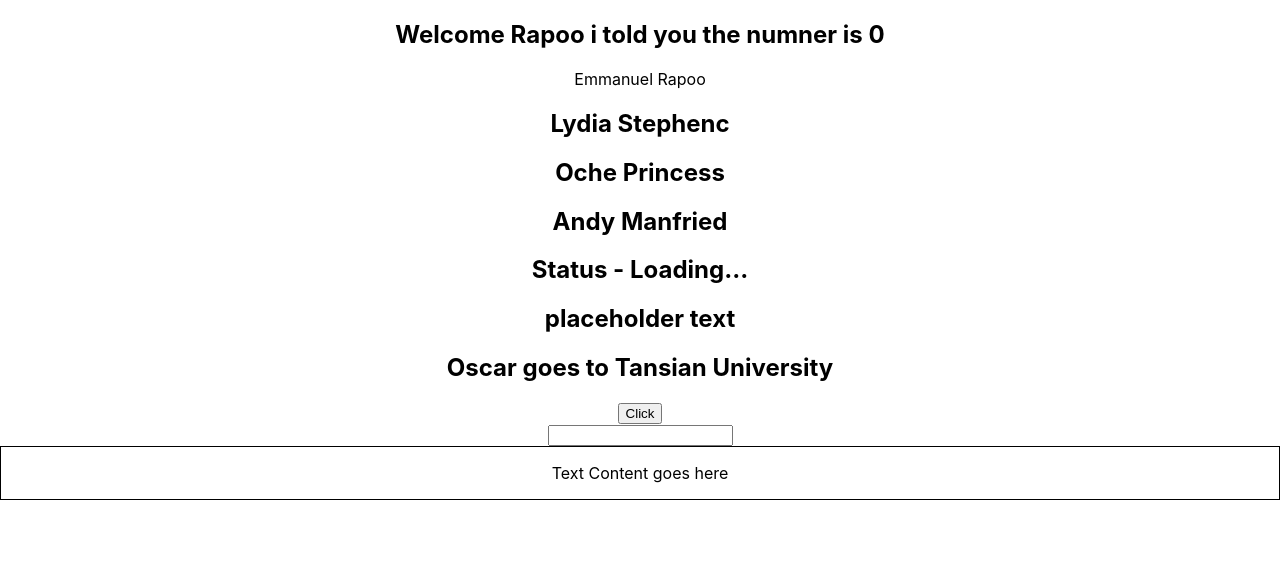
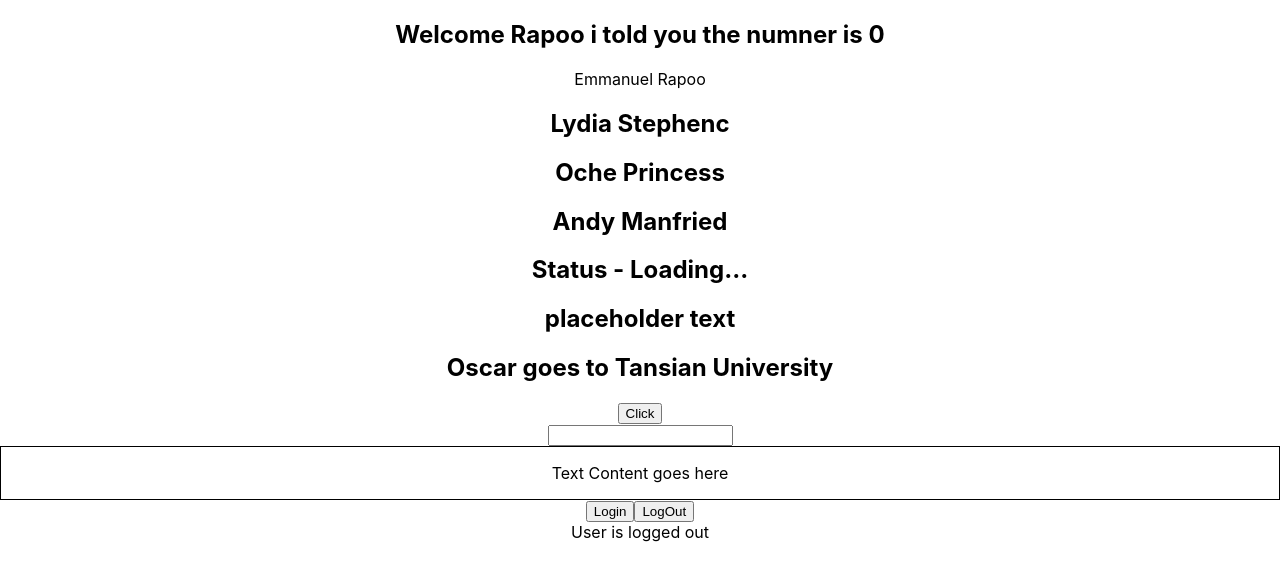
Before and after one commit to aniemmanuelrapoo/react-typescript-code, a React (Create React App) app: page / in a window 1280 px wide. Shown: the top 580 px of the page. Built offline with nearby package versions, Linux system fonts and the light colour scheme.

Commit message:
usestate hook

```diff
--- a/src/App.tsx
+++ b/src/App.tsx
@@ -7,6 +7,7 @@
 import Oscar from './components/Oscar';
 import Person from './components/Person';
 import PersonList from './components/PersonList';
+import LoggedIn from './components/state/LoggedIn';
 import Status from './components/Status';
 
 function App() {
@@ -46,6 +47,8 @@
         console.log(event);
       }} />
       <Container styles={{border: '1px solid black', padding: '1rem'}} />
+
+      <LoggedIn />
     </div>
   );
 }
--- /dev/null
+++ b/src/components/state/LoggedIn.tsx
@@ -0,0 +1,21 @@
+import { useState } from 'react'
+
+const LoggedIn = () => {
+  const [isLoggedin, setisLoggedin] = useState(false)
+
+  const handleLogin = () => {
+    setisLoggedin(true)
+  }
+  const handleLogout = () => {
+    setisLoggedin(false)
+  }
+  return (
+    <div>
+      <button onClick={handleLogin}>Login</button>
+      <button onClick={handleLogout}>LogOut</button>
+      <div>User is {isLoggedin ? 'logged in' : 'logged out'}</div>
+    </div>
+  )
+}
+
+export default LoggedIn
```
